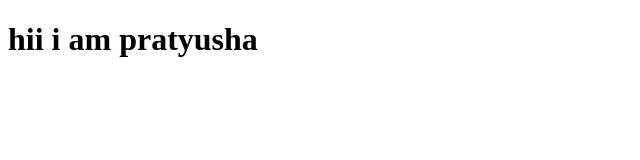
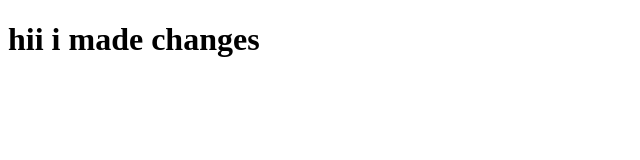
Before and after one commit to Pratyusha06/HTML, a plain HTML site: page test.html in a window 1280 px wide. Shown: the whole page, without its empty margins (0-640 px from the left). Drawn offline with Linux system fonts and the light colour scheme.

Commit message:
my second change

```diff
--- a/test.html
+++ b/test.html
@@ -7,6 +7,6 @@
     <title>Document</title>
 </head>
 <body>
-    <h1>hii i am pratyusha</h1>
+    <h1>hii i made changes</h1>
 </body>
 </html>
```
